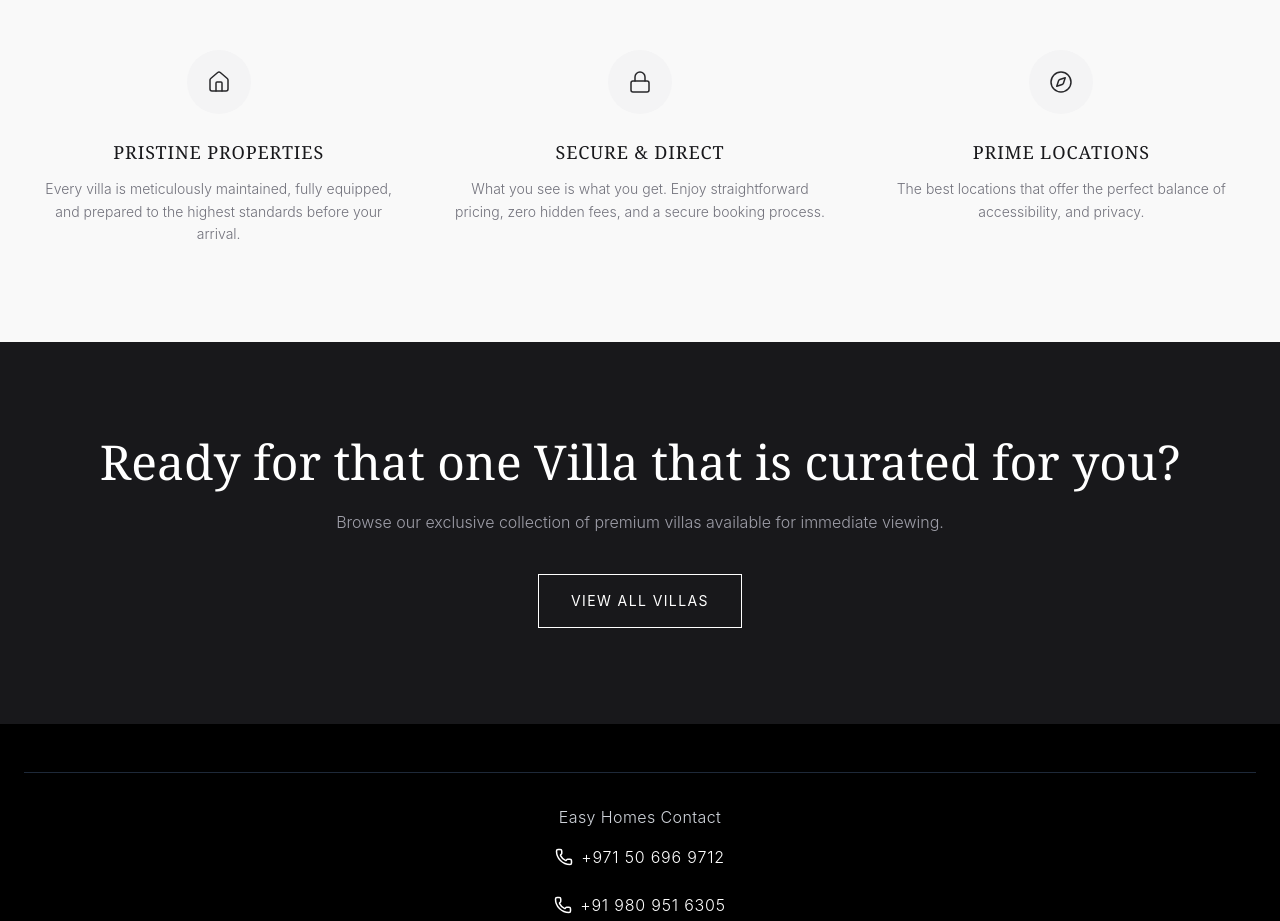
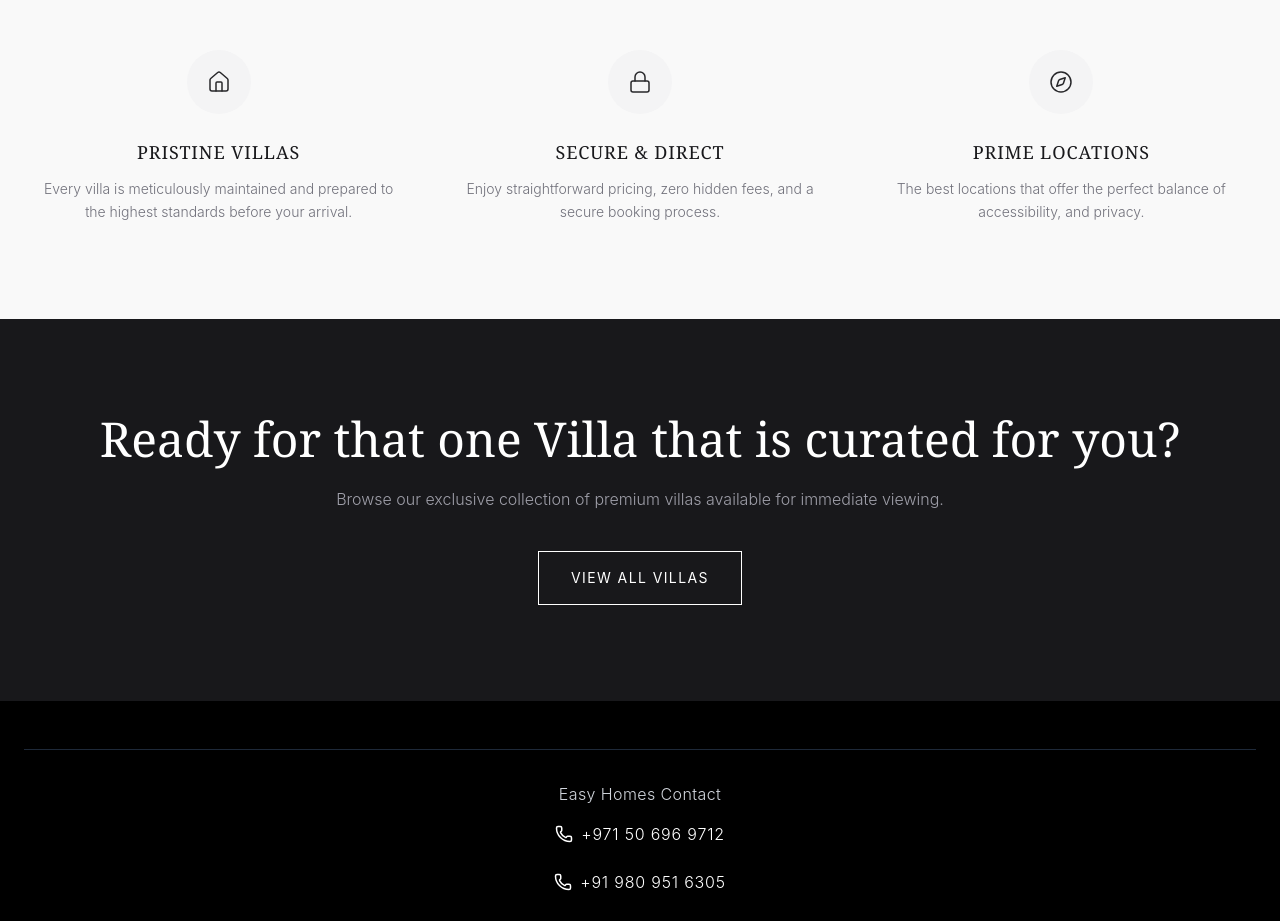
Before and after one commit to basilcoding/real-estate-platform, a React (Vite) app in the folder frontend/: page / in a window 1280 px wide. Shown: the part 1160-2081 px from the top of the page. Built offline with nearby package versions, Linux system fonts and the light colour scheme; no server answers.

Commit message:
Changed some descriptions in homepage

```diff
--- a/frontend/src/pages/HomePage.jsx
+++ b/frontend/src/pages/HomePage.jsx
@@ -65,9 +65,9 @@ export default function HomePage() {
           <div className="w-16 h-16 rounded-full bg-zinc-100 flex items-center justify-center mb-6 text-zinc-800">
             <Home size={24} strokeWidth={1.5} />
           </div>
-          <h3 className="text-lg font-serif mb-3 uppercase tracking-wider text-zinc-900">Pristine Properties</h3>
+          <h3 className="text-lg font-serif mb-3 uppercase tracking-wider text-zinc-900">Pristine Villas</h3>
           <p className="text-zinc-500 font-light text-sm leading-relaxed">
-            Every villa is meticulously maintained, fully equipped, and prepared to the highest standards before your arrival.
+            Every villa is meticulously maintained and prepared to the highest standards before your arrival.
           </p>
         </div>
 
@@ -78,7 +78,7 @@ export default function HomePage() {
           </div>
           <h3 className="text-lg font-serif mb-3 uppercase tracking-wider text-zinc-900">Secure & Direct</h3>
           <p className="text-zinc-500 font-light text-sm leading-relaxed">
-            What you see is what you get. Enjoy straightforward pricing, zero hidden fees, and a secure booking process.
+           Enjoy straightforward pricing, zero hidden fees, and a secure booking process.
           </p>
         </div>
 
```
